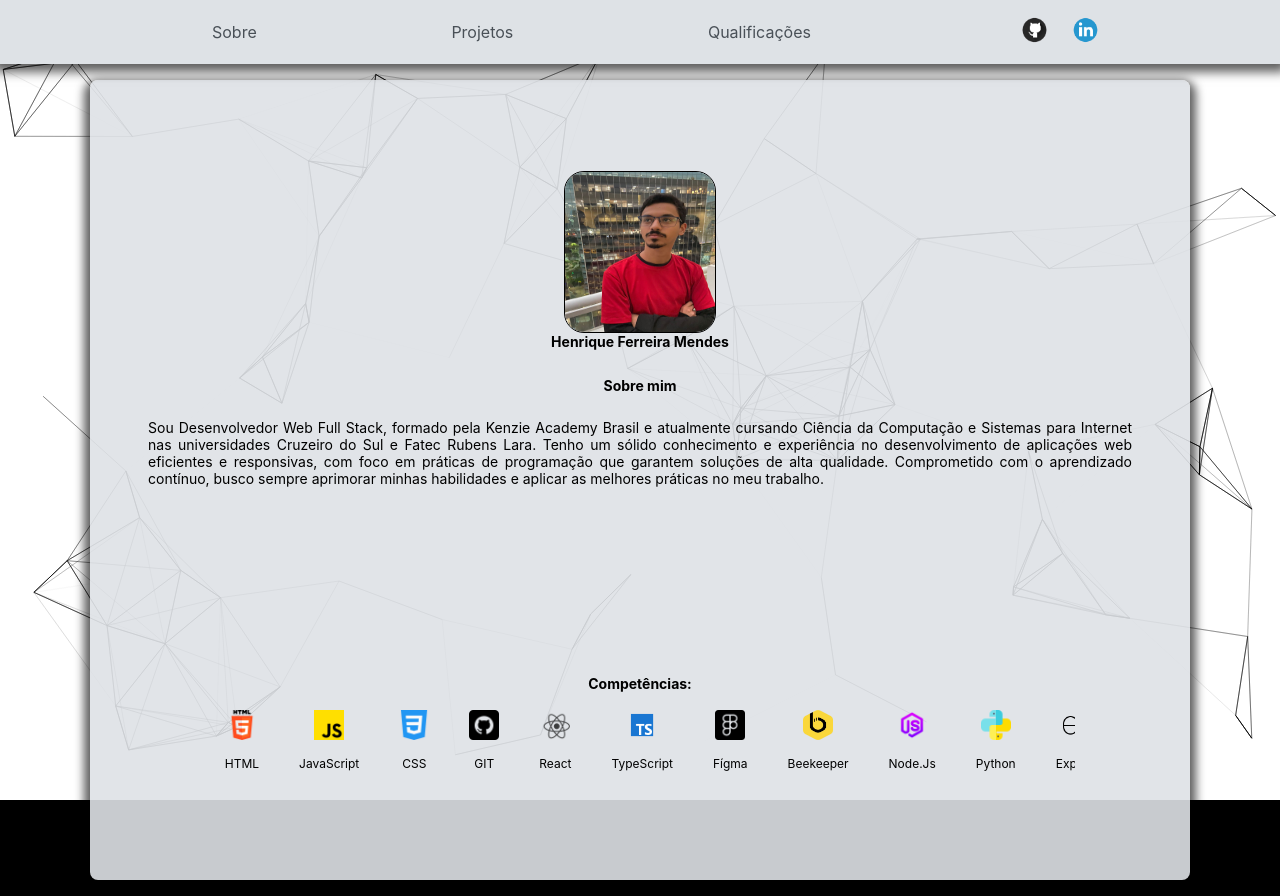
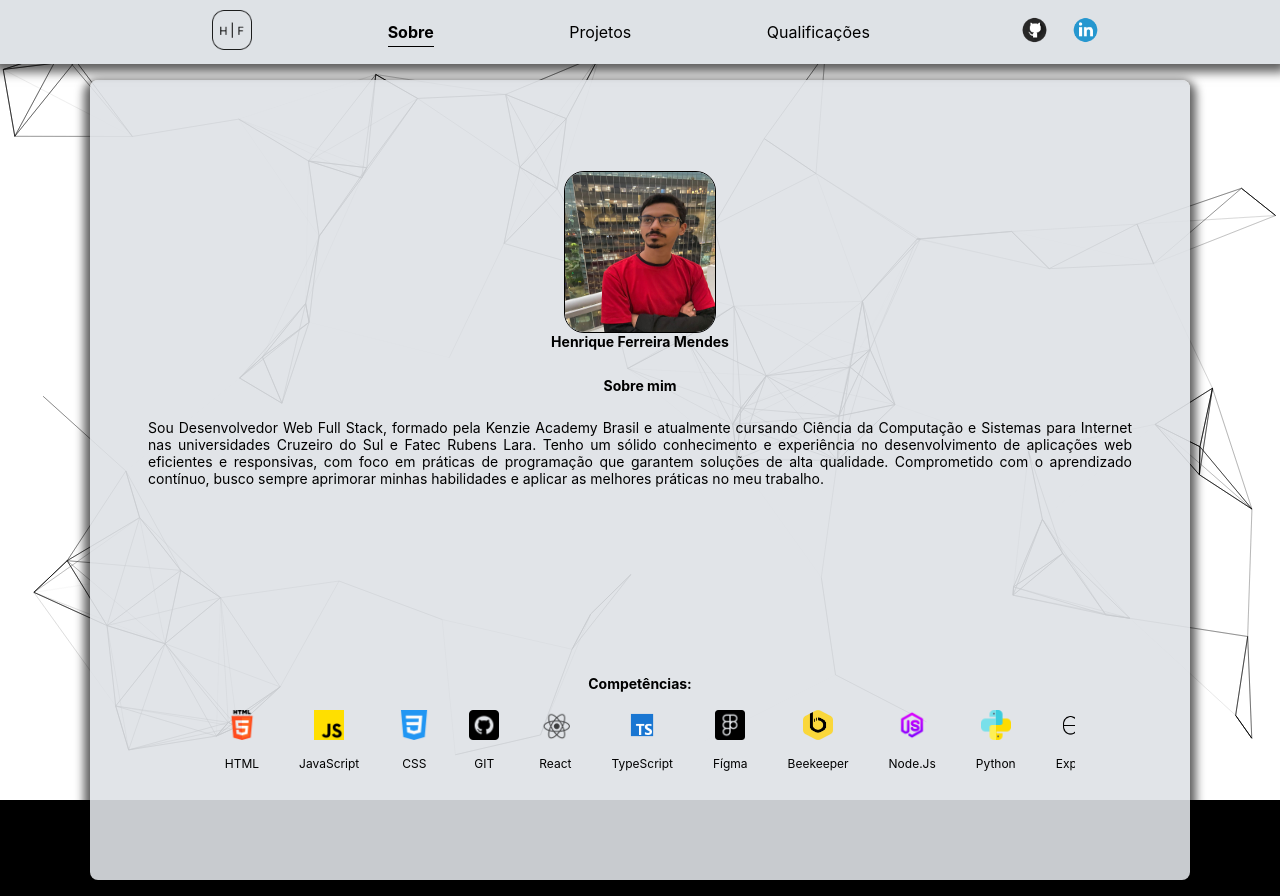
Before and after one commit to hennixfer99/New-Portifolio, a React (Create React App) app: page / in a window 1280 px wide. Built offline with nearby package versions, Linux system fonts and the light colour scheme.

Commit message:
solved_problems

```diff
--- a/src/App.css
+++ b/src/App.css
@@ -1,5 +1,9 @@
 body {
     background-color: #000;
+}
+
+.content{
+    margin-top: 10vh;
 }
 
 * {
--- a/src/App.js
+++ b/src/App.js
@@ -5,7 +5,9 @@ function App() {
     return (
         <>
             <Header />
-            <Routes />
+            <main className="content">
+                <Routes />
+            </main>
         </>
     );
 }
--- a/src/Components/Diploms/Modal.jsx
+++ b/src/Components/Diploms/Modal.jsx
@@ -19,7 +19,10 @@ function DiplomModal({
     return (
         <>
             {modalOpen && (
-                <Container className={modalOpen ? "active" : null}>
+                <Container
+                    className={modalOpen ? "active" : null}
+                    onClick={() => close()}
+                >
                     <Modal
                         modalOpen={modalOpen}
                         closeButtonRef={modalCloseButtonRef}
--- a/src/Components/Diploms/Styled.jsx
+++ b/src/Components/Diploms/Styled.jsx
@@ -4,14 +4,11 @@ const Container = styled.div`
     position: fixed;
     align-items: center;
     z-index: 20;
-    padding: 0;
     width: 100%;
-    padding-top: 5%;
-    margin-top: -2rem;
+    margin-top: -8rem;
+    padding-top: 8rem;
     height: 100%;
     background-color: rgba(0, 0, 0, 0.4);
-    opacity: 0;
-    transition: opacity, 1s;
 
     header {
         max-width: 90%;
@@ -67,7 +64,8 @@ const Container = styled.div`
         transition: opacity, 1s;
     }
 
-    &.active .modal, main{
+    &.active .modal,
+    main {
         opacity: 1;
         transition: opacity, 1s;
     }
@@ -84,7 +82,10 @@ const Modal = styled.div`
     overflow-y: scroll;
 
     @media (max-width: 725px) {
-        max-width: 80%;
+        h1 {
+            font-size: 20px;
+        }
+        max-width: 85%;
     }
 `;
 
--- a/src/Components/Header/Header.jsx
+++ b/src/Components/Header/Header.jsx
@@ -5,7 +5,7 @@ import gh from "../../imgs/github.png";
 import lk from "../../imgs/linkedin.png";
 import logo from "../../imgs/logo.png";
 import React, { useState, useEffect } from "react";
-import { Link } from "react-router-dom";
+import { NavLink } from "react-router-dom";
 
 function Header() {
     const [menuOpen, setMenuOpen] = useState(false);
@@ -31,17 +31,48 @@ function Header() {
     return (
         <Container>
             {width > breakpoint ? (
+                <nav>
                     <ul className="buttons-homepage">
-                    {/* <img alt="minha logo HFM que significa Henrique Ferreira Mendes" src={logo} className="hfm"/> */}
-                    <Link to="/">
-                        <li>Sobre</li>
-                    </Link>
-                    <Link to="/projetos">
-                        <li>Projetos</li>
-                    </Link>
-                    <Link to="/qualificacoes">
-                        <li>Qualificações</li>
-                    </Link>
+                        <li>
+                            <img
+                                className="logoDesktop"
+                                alt="minha logo, caso queira retornar a página de sobre mim, pressione"
+                                src={logo}
+                                onClick={() => (window.location.href = "/")}
+                            />
+                        </li>
+
+                        <li>
+                            <NavLink
+                                to="/"
+                                className={({ isActive }) =>
+                                    isActive ? "active" : ""
+                                }
+                            >
+                                Sobre
+                            </NavLink>
+                        </li>
+                        <li>
+                            <NavLink
+                                to="/projetos"
+                                className={({ isActive }) =>
+                                    isActive ? "active" : ""
+                                }
+                            >
+                                Projetos
+                            </NavLink>
+                        </li>
+                        <li>
+                            <NavLink
+                                to="/qualificacoes"
+                                className={({ isActive }) =>
+                                    isActive ? "active" : ""
+                                }
+                            >
+                                Qualificações
+                            </NavLink>
+                        </li>
+
                         <span className="my-networks">
                             <a
                                 href="https://github.com/hennixfer99"
@@ -68,29 +99,30 @@ function Header() {
                             </a>
                         </span>
                     </ul>
+                </nav>
             ) : (
-                <>
-                    <figure>
+                <nav>
                     <img
                         className="menu"
                         alt="logo"
                         src={menu}
                         onClick={menuAtivo}
                     />
-                    </figure>
 
                     <img
                         className="logo"
                         alt="minha logo, caso queira retornar a página de sobre mim, pressione"
                         src={logo}
-                        onClick={() => {setMenuOpen(false); window.location.href = "/";}}
+                        onClick={() => {
+                            setMenuOpen(false);
+                            window.location.href = "/";
+                        }}
                     />
-                </>
+                </nav>
             )}
 
             <Menu abrir={menuOpen} sair={setMenuOpen} />
         </Container>
     );
 }
-
 export default Header;
--- a/src/Components/Header/Styled.jsx
+++ b/src/Components/Header/Styled.jsx
@@ -1,10 +1,10 @@
 import styled from "styled-components";
 
 const Container = styled.div`
-    display: flex;
-    justify-content: space-between;
-    z-index: 2;
-    align-items: center;
+    position: fixed;
+    top: 0;
+    left: 0;
+    z-index: 1000;
     -webkit-box-shadow: 0px 10px 6px 6px rgba(0, 0, 0, 0.2);
     box-shadow: 0px 2px 10px 6px rgba(0, 0, 0, 0.63);
     background-color: #dee2e6;
@@ -12,19 +12,23 @@ const Container = styled.div`
     width: 100%;
     height: 8vh;
 
+    nav {
+        display: flex;
+        justify-content: space-between;
+        align-items: center;
+        width: 100%;
+        height: 8vh;
+        z-index: 1000;
+    }
+
     h1 {
         color: white;
         margin-left: 2%;
         font-size: 20px;
     }
-    .menu {
-        cursor: pointer;
-        max-width: 30px;
-    }
-    .logo {
+    .logoDesktop {
         width: 40px;
         height: 40px;
-        margin: 0 9%;
         cursor: pointer;
     }
 
@@ -32,11 +36,18 @@ const Container = styled.div`
         display: inline-block;
     }
 
-    a {
-        background-color: transparent;
-        border: none;
+    nav a {
+        text-decoration: none;
+        color: black;
+        padding-bottom: 4px;
+        transition: border-bottom 0.2s;
     }
-    a img {
+
+    nav a.active {
+        border-bottom: 1px solid black;
+        font-weight: bold;
+    }
+    nav a img {
         max-width: 60px;
         max-height: 32px;
         cursor: pointer;
@@ -63,5 +74,20 @@ const Container = styled.div`
         padding: 4.5vh 25px 4.5vh 0;
         border-right: 1.5px solid #adb5bd;
     }
+    @media (max-width: 700px) {
+        nav{
+            max-width: 80%;
+            margin: 0 auto;
+        }
+        .menu {
+            cursor: pointer;
+            max-width: 30px;
+        }
+        .logo {
+            width: 40px;
+            height: 40px;
+            cursor: pointer;
+        }
+    }
 `;
 export default Container;
--- a/src/Components/Modal/Styled.jsx
+++ b/src/Components/Modal/Styled.jsx
@@ -3,23 +3,33 @@ import styled from "styled-components";
 const Container = styled.div`
     position: fixed;
     align-items: center;
-    z-index: 1;
-    padding: 0;
+    z-index: 20;
     width: 100%;
-    margin-top: -2rem;
+    margin-top: -8rem;
+    padding-top: 8rem;
     height: 100%;
     background-color: rgba(0, 0, 0, 0.4);
 `;
+
 const Modal = styled.div`
     margin: 7% auto;
     background-color: #dee2e6;
     border: 1px solid black;
     max-width: 530px;
-    padding: 0 0;
+    padding: 0;
     z-index: 10;
     height: 55vh;
     border-radius: 8px;
     overflow-y: scroll;
+
+    opacity: 0;
+    transform: scale(0.95);
+    transition: opacity 0.3s ease, transform 0.3s ease;
+
+    &.active {
+        opacity: 1;
+        transform: scale(1);
+    }
 
     header {
         max-width: 90%;
@@ -44,6 +54,12 @@ const Modal = styled.div`
     main {
         margin: 0 auto;
         padding: 15px 25px;
+        opacity: 0;
+        transition: opacity 0.4s ease;
+    }
+
+    &.active main {
+        opacity: 1;
     }
 
     img {
@@ -63,6 +79,7 @@ const Modal = styled.div`
         font-weight: 400;
         font-size: 14px;
     }
+
     main button {
         color: black;
         background-color: rgba(0, 0, 0, 0.11);
@@ -77,6 +94,7 @@ const Modal = styled.div`
         display: flex;
         flex-direction: column;
     }
+
     .buttons {
         display: flex;
         justify-content: space-between;
@@ -84,11 +102,10 @@ const Modal = styled.div`
     }
 
     @media (max-width: 725px) {
-        h1{
+        h1 {
             font-size: 20px;
         }
         max-width: 85%;
     }
 `;
-
 export { Container, Modal };
--- a/src/pages/Homepage/Styled.jsx
+++ b/src/pages/Homepage/Styled.jsx
@@ -10,7 +10,7 @@ const Container = styled.div`
         max-width: 100%;
         width: 80vw;
         height: 80vh;
-        margin: 1rem auto;
+        margin: 8rem auto 1rem auto;
         -webkit-box-shadow: 0px 10px 6px 6px rgba(0, 0, 0, 0.2);
         box-shadow: 0px 6px 10px 6px rgba(0, 0, 0, 0.63);
     }
@@ -98,12 +98,13 @@ const Container = styled.div`
             height: 30px;
         }
     }
-    @media (max-width: 770px), (max-height: 820px) {
+    @media (max-width: 770px), (max-height: 800px) {
         .modal {
             display: flex;
             flex-direction: column;
             padding: 0 3%;
             width: 80%;
+            margin-top: 3rem;
             justify-content: space-evenly;
             height: 100vh;
         }
--- a/src/pages/Projects/Styled.jsx
+++ b/src/pages/Projects/Styled.jsx
@@ -31,8 +31,8 @@ const Container = styled.div`
         border-radius: 8px;
         max-width: 100%;
         width: 80vw;
-        height: 90vh;
-        margin: 1rem auto;
+        height: 80vh;
+        margin: 8rem auto 1rem auto;
         -webkit-box-shadow: 0px 10px 6px 6px rgba(0, 0, 0, 0.2);
         box-shadow: 0px 6px 10px 6px rgba(0, 0, 0, 0.63);
         display: flex;
@@ -45,6 +45,8 @@ const Container = styled.div`
             overflow-y: auto;
             padding: 0 3%;
             width: 80%;
+            height: 90vh;
+            margin: 4rem auto 1rem auto;
         }
     }
 `;
--- a/src/pages/Qualifications/Styled.jsx
+++ b/src/pages/Qualifications/Styled.jsx
@@ -6,8 +6,8 @@ const Container = styled.div`
         border-radius: 8px;
         max-width: 100%;
         width: 80vw;
-        height: 90vh;
-        margin: 1rem auto;
+        height: 80vh;
+        margin: 8rem auto 1rem auto;
         -webkit-box-shadow: 0px 10px 6px 6px rgba(0, 0, 0, 0.2);
         box-shadow: 0px 6px 10px 6px rgba(0, 0, 0, 0.63);
         display: flex;
@@ -26,6 +26,8 @@ const Container = styled.div`
         .Modal {
             padding: 15px 3%;
             width: 80%;
+            height: 90vh;
+            margin: 4rem auto 1rem auto;
         }
         .cards {
             display: flex;
```
Also changed, not shown: src/Components/Modal/Modal.jsx (+2 -5 lines). Lines whose indentation alone changed are shown as unchanged.
